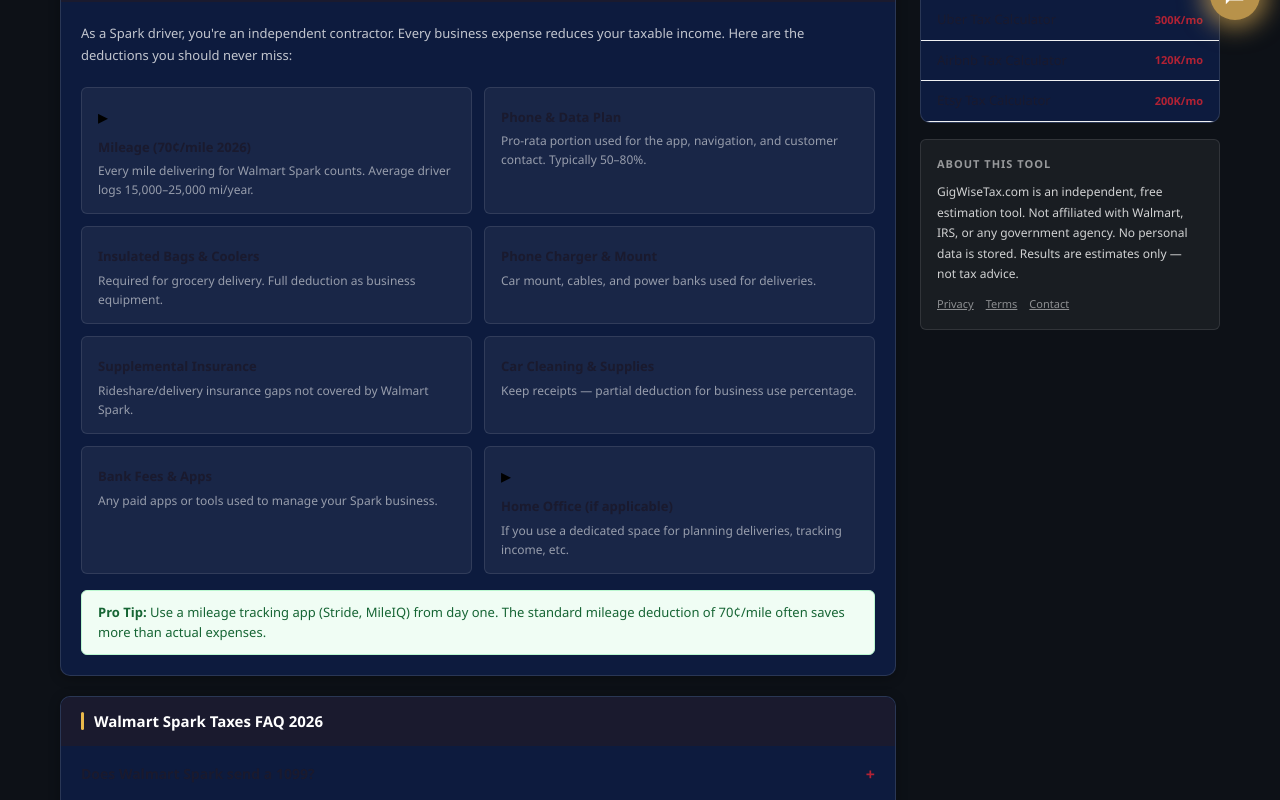
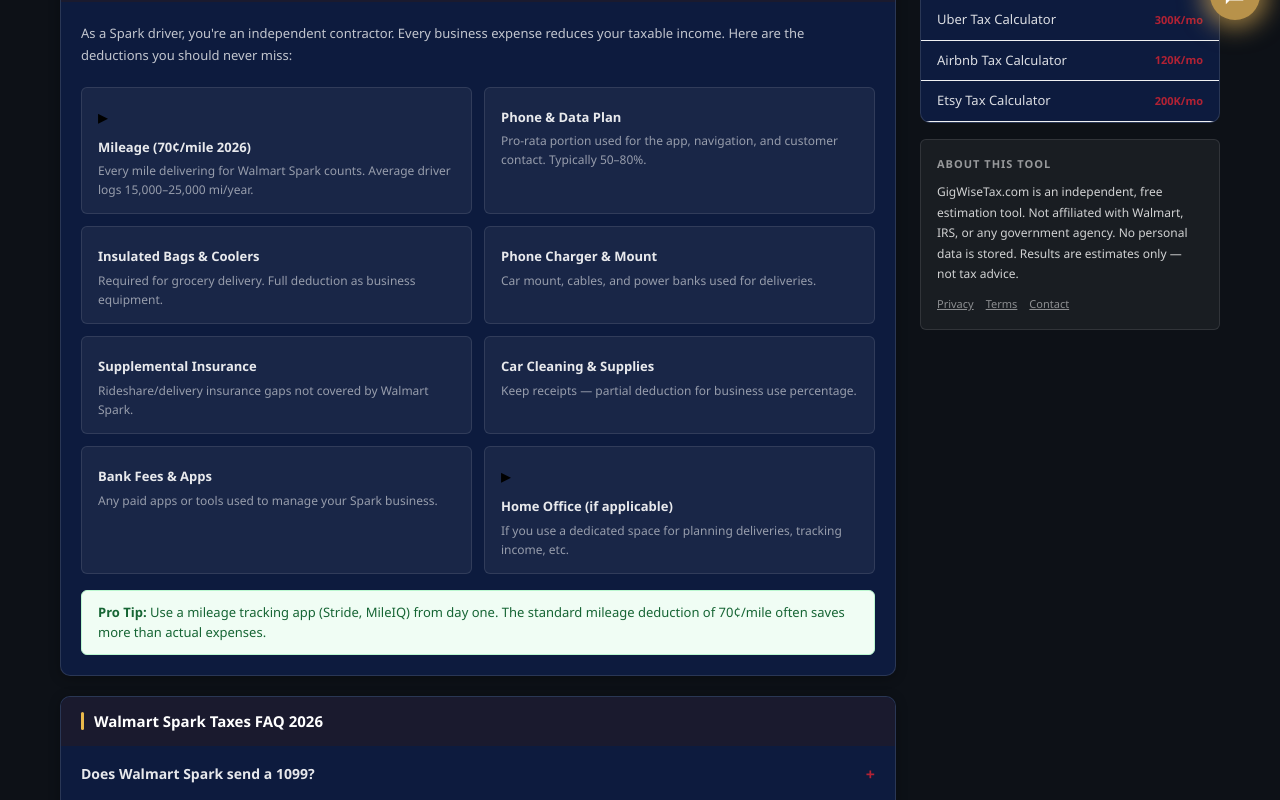
Before and after one commit to devqrcraft-ui/gigwisetax, a Next.js app: page /walmart-spark in a window 1280 px wide. Shown: the part 760-1560 px from the top of the page. Built offline with nearby package versions, Linux system fonts and the light colour scheme.

Commit message:
fix: grubhub walmart text visibility dark theme

```diff
--- a/app/grubhub/page.tsx
+++ b/app/grubhub/page.tsx
@@ -156,7 +156,7 @@ export default function GrubhubPage() {
                 <div style={{ display:'grid', gridTemplateColumns:'repeat(4,1fr)', gap:12, marginBottom:20 }} className="results-row">
                   {[
                     { label:'Self-Employment Tax', val:fmt(result.seTax), color:'#B22234', sub:'15.3% of 92.35%' },
-                    { label:'Federal Income Tax',  val:fmt(result.federal), color:'#1a1a2e', sub:'After SE deduction' },
+                    { label:'Federal Income Tax',  val:fmt(result.federal), color:'rgba(255,255,255,0.8)', sub:'After SE deduction' },
                     { label:'State Income Tax',    val:fmt(result.stateTax), color:'rgba(255,255,255,0.8)', sub:STATES.find(s=>s.code===stateCode)?.name },
                     { label:'TOTAL TAX DUE',       val:fmt(result.total), color:'#B22234', sub:`${result.rate}% effective rate` },
                   ].map(r => (
@@ -190,7 +190,7 @@ export default function GrubhubPage() {
                 {DEDUCTIONS.map(d => (
                   <div key={d.label} style={{ background:'rgba(255,255,255,0.05)', border:'1px solid rgba(255,255,255,0.1)', borderRadius:6, padding:'14px 16px' }}>
                     <div style={{ fontSize:20, marginBottom:6 }}>{d.icon}</div>
-                    <div style={{ fontSize:13, fontWeight:700, color:'#1a1a2e', marginBottom:4 }}>{d.label}</div>
+                    <div style={{ fontSize:13, fontWeight:700, color:'rgba(255,255,255,0.9)', marginBottom:4 }}>{d.label}</div>
                     <div style={{ fontSize:12, color:'rgba(255,255,255,0.55)', lineHeight:1.6 }}>{d.desc}</div>
                   </div>
                 ))}
@@ -208,7 +208,7 @@ export default function GrubhubPage() {
               {FAQ.map((f, i) => (
                 <div key={i} style={{ borderBottom:'1px solid #f0f1f3' }}>
                   <div onClick={() => setOpenFaq(openFaq===i ? null : i)} style={{ padding:'16px 20px', cursor:'pointer', display:'flex', justifyContent:'space-between', alignItems:'center' }}>
-                    <span style={{ fontSize:14, fontWeight:600, color:'#1a1a2e' }}>{f.q}</span>
+                    <span style={{ fontSize:14, fontWeight:600, color:'rgba(255,255,255,0.9)' }}>{f.q}</span>
                     <span style={{ fontSize:16, color:'#B22234', fontWeight:700, marginLeft:12 }}>{openFaq===i ? '−' : '+'}</span>
                   </div>
                   {openFaq===i && <div style={{ padding:'0 20px 16px', fontSize:13, color:'rgba(255,255,255,0.8)', lineHeight:1.7 }}>{f.a}</div>}
@@ -249,7 +249,7 @@ export default function GrubhubPage() {
             ].map(p => (
               <Link key={p.name} href={p.href} style={{ textDecoration:'none' }}>
                 <div style={{ padding:'10px 16px', borderBottom:'1px solid #f0f1f3', display:'flex', justifyContent:'space-between', alignItems:'center', cursor:'pointer' }}>
-                  <span style={{ fontSize:13, color:'#1a1a2e', fontWeight:500 }}>{p.name}</span>
+                  <span style={{ fontSize:13, color:'rgba(255,255,255,0.85)', fontWeight:500 }}>{p.name}</span>
                   <span style={{ fontSize:11, color:'#B22234', fontWeight:700 }}>{p.vol}</span>
                 </div>
               </Link>
--- a/app/walmart-spark/page.tsx
+++ b/app/walmart-spark/page.tsx
@@ -164,7 +164,7 @@ export default function WalmartSparkPage() {
                 <div style={{ display:'grid', gridTemplateColumns:'repeat(4,1fr)', gap:12, marginBottom:20 }} className="results-row">
                   {[
                     { label:'Self-Employment Tax', val:fmt(result.seTax), color:'#B22234', sub:'15.3% of 92.35%' },
-                    { label:'Federal Income Tax',  val:fmt(result.federal), color:'#1a1a2e', sub:'After SE deduction' },
+                    { label:'Federal Income Tax',  val:fmt(result.federal), color:'rgba(255,255,255,0.8)', sub:'After SE deduction' },
                     { label:'State Income Tax',    val:fmt(result.stateTax), color:'rgba(255,255,255,0.8)', sub:STATES.find(s=>s.code===stateCode)?.name },
                     { label:'TOTAL TAX DUE',       val:fmt(result.total), color:'#B22234', sub:`${result.rate}% effective rate` },
                   ].map(r => (
@@ -203,7 +203,7 @@ export default function WalmartSparkPage() {
                 {DEDUCTIONS.map(d => (
                   <div key={d.label} style={{ background:'rgba(255,255,255,0.05)', border:'1px solid rgba(255,255,255,0.1)', borderRadius:6, padding:'14px 16px' }}>
                     <div style={{ fontSize:20, marginBottom:6 }}>{d.icon}</div>
-                    <div style={{ fontSize:13, fontWeight:700, color:'#1a1a2e', marginBottom:4 }}>{d.label}</div>
+                    <div style={{ fontSize:13, fontWeight:700, color:'rgba(255,255,255,0.9)', marginBottom:4 }}>{d.label}</div>
                     <div style={{ fontSize:12, color:'rgba(255,255,255,0.55)', lineHeight:1.6 }}>{d.desc}</div>
                   </div>
                 ))}
@@ -224,7 +224,7 @@ export default function WalmartSparkPage() {
               {FAQ.map((f, i) => (
                 <div key={i} style={{ borderBottom:'1px solid #f0f1f3' }}>
                   <div onClick={() => setOpenFaq(openFaq===i ? null : i)} style={{ padding:'16px 20px', cursor:'pointer', display:'flex', justifyContent:'space-between', alignItems:'center' }}>
-                    <span style={{ fontSize:14, fontWeight:600, color:'#1a1a2e' }}>{f.q}</span>
+                    <span style={{ fontSize:14, fontWeight:600, color:'rgba(255,255,255,0.9)' }}>{f.q}</span>
                     <span style={{ fontSize:16, color:'#B22234', fontWeight:700, marginLeft:12 }}>{openFaq===i ? '−' : '+'}</span>
                   </div>
                   {openFaq===i && (
@@ -286,7 +286,7 @@ export default function WalmartSparkPage() {
             ].map(p => (
               <Link key={p.name} href={p.href} style={{ textDecoration:'none' }}>
                 <div style={{ padding:'10px 16px', borderBottom:'1px solid #f0f1f3', display:'flex', justifyContent:'space-between', alignItems:'center', cursor:'pointer' }}>
-                  <span style={{ fontSize:13, color:'#1a1a2e', fontWeight:500 }}>{p.name} Tax Calculator</span>
+                  <span style={{ fontSize:13, color:'rgba(255,255,255,0.85)', fontWeight:500 }}>{p.name} Tax Calculator</span>
                   <span style={{ fontSize:11, color:'#B22234', fontWeight:700 }}>{p.vol}</span>
                 </div>
               </Link>
```
